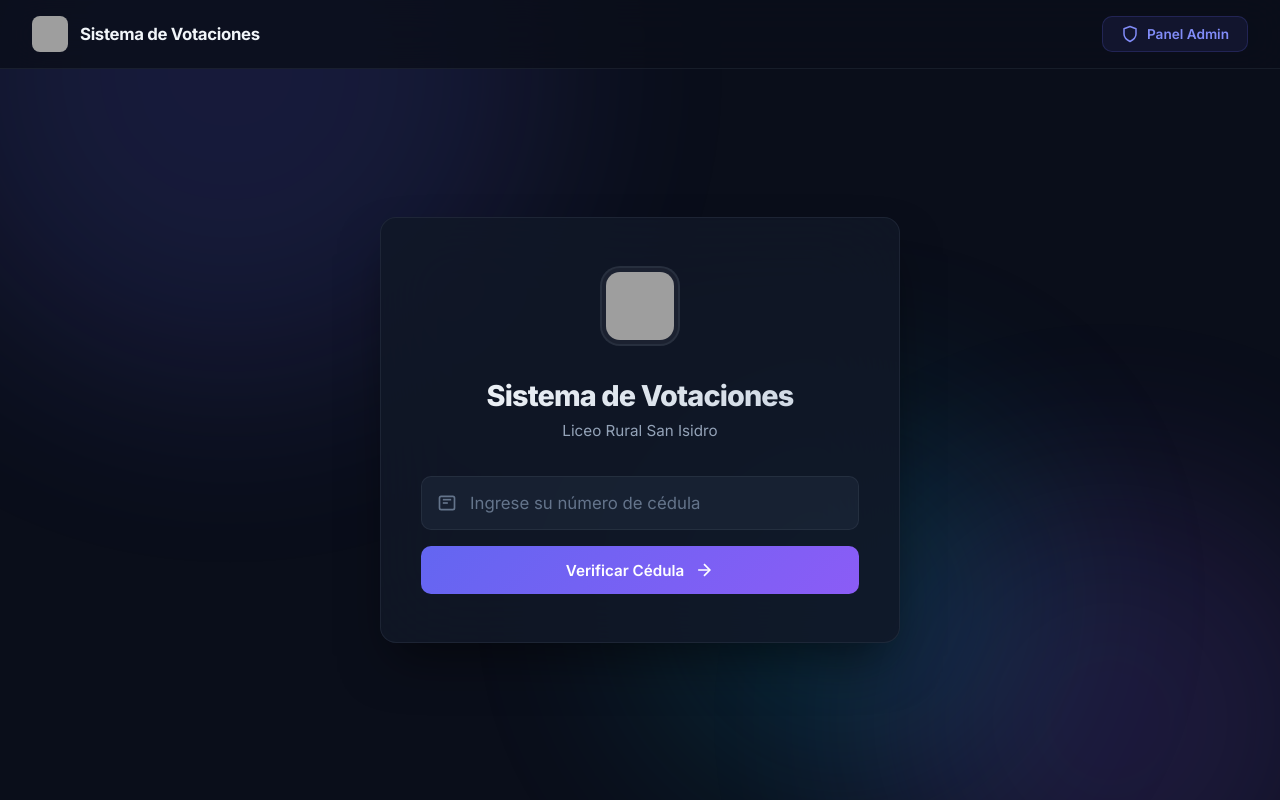
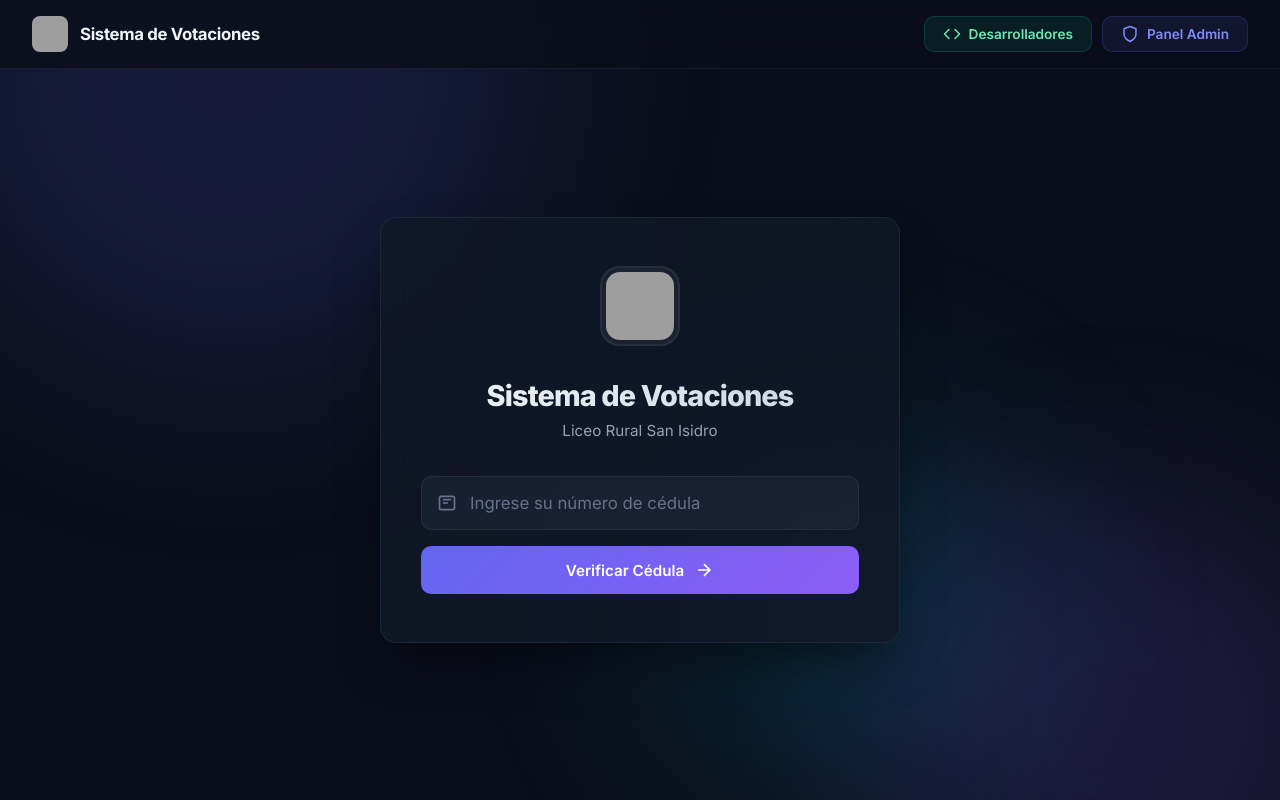
Before and after one commit to joseangeldiazcampos-hue/votaciones-estudiantil, a PHP site: page /public/index.html in a window 1280 px wide. Run offline with PHP 8.4, Linux system fonts and the light colour scheme; data that the repository does not hold is empty; grey boxes are pictures that could not be loaded.

Commit message:
feat: add visible Developer panel button in navbar with green styling

```diff
--- a/public/index.html
+++ b/public/index.html
@@ -23,10 +23,16 @@
       <img src="https://i.imgur.com/IGF1faP.png" alt="Escudo" class="nav-logo">
       <span class="nav-title" id="navTitle">Sistema de Votaciones</span>
     </div>
-    <a href="/admin" class="nav-admin-btn" id="navAdminBtn">
-      <svg width="18" height="18" viewBox="0 0 24 24" fill="none" stroke="currentColor" stroke-width="2" stroke-linecap="round" stroke-linejoin="round"><path d="M12 22s8-4 8-10V5l-8-3-8 3v7c0 6 8 10 8 10z"></path></svg>
-      Panel Admin
-    </a>
+    <div class="nav-buttons">
+      <a href="/admin" class="nav-admin-btn nav-dev-btn" id="navDevBtn">
+        <svg width="18" height="18" viewBox="0 0 24 24" fill="none" stroke="currentColor" stroke-width="2" stroke-linecap="round" stroke-linejoin="round"><polyline points="16 18 22 12 16 6"/><polyline points="8 6 2 12 8 18"/></svg>
+        Desarrolladores
+      </a>
+      <a href="/admin" class="nav-admin-btn" id="navAdminBtn">
+        <svg width="18" height="18" viewBox="0 0 24 24" fill="none" stroke="currentColor" stroke-width="2" stroke-linecap="round" stroke-linejoin="round"><path d="M12 22s8-4 8-10V5l-8-3-8 3v7c0 6 8 10 8 10z"></path></svg>
+        Panel Admin
+      </a>
+    </div>
   </nav>
 
   <!-- Main Content -->
--- a/public/styles.css
+++ b/public/styles.css
@@ -61,6 +61,7 @@ body {
 .nav-brand { display: flex; align-items: center; gap: 12px; }
 .nav-logo { width: 36px; height: 36px; border-radius: 8px; }
 .nav-title { font-weight: 700; font-size: 1.05rem; letter-spacing: -0.02em; }
+.nav-buttons { display: flex; gap: 10px; align-items: center; }
 .nav-admin-btn {
   display: flex; align-items: center; gap: 8px;
   padding: 8px 18px; border-radius: var(--radius-sm);
@@ -70,6 +71,11 @@ body {
   transition: var(--transition);
 }
 .nav-admin-btn:hover { background: rgba(99, 102, 241, 0.2); border-color: rgba(99,102,241,0.4); }
+.nav-dev-btn {
+  background: rgba(16, 185, 129, 0.1); color: #6ee7b7;
+  border: 1px solid rgba(16, 185, 129, 0.2);
+}
+.nav-dev-btn:hover { background: rgba(16, 185, 129, 0.2); border-color: rgba(16,185,129,0.4); }
 
 /* ===== MAIN CONTENT ===== */
 .main-content {
```
